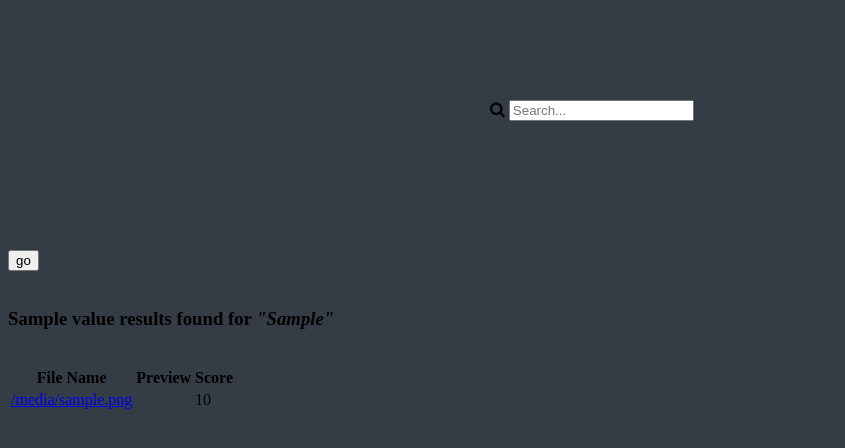
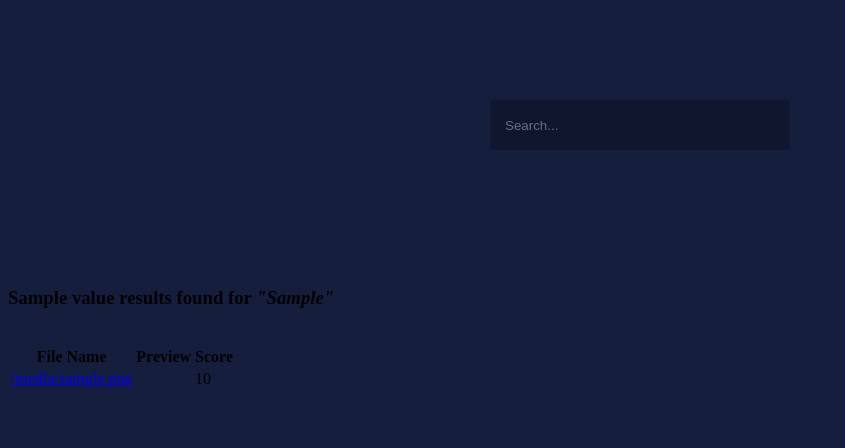
Before and after one commit to jschl/doc-search, a Flask app: template templates/results.html in a window 1280 px wide. Shown: the top 448 px of the page, without its empty margins (0-845 px from the left). Run offline with Flask 2, Linux system fonts and the light colour scheme; the template is opened without the code that fills it: most values are stand-ins (such as "Sample title", 1, 10 or a date in 2020); some libraries are stand-ins or nearby versions.

Commit message:
add icon transition, modify colors and adjust search box

```diff
--- a/static/css/stylesheet.css
+++ b/static/css/stylesheet.css
@@ -1,5 +1,5 @@
 body {
-    background: #343d46;
+    background: #151E3D;
 }
 
 .box {
@@ -7,3 +7,68 @@
     width: 300px;
     height: 50px;
 }
+
+.container{
+  overflow: hidden;
+  width: 300px;
+  vertical-align: middle;
+  white-space: nowrap;
+}
+
+.container input#search{
+  width: 300px;
+  height: 50px;
+  background: #10162e;
+  border: none;
+  font-size: 10pt;
+  float: left;
+  color: #fff;
+  padding-left: 15px;
+  -webkit-border-radius: 5px;
+  -moz-border-radius: 5px;
+  border-radius: 5px;
+}
+.container input#search::-webkit-input-placeholder {
+   color: #65737e;
+}
+
+.container input#search:-moz-placeholder { /* Firefox 18- */
+   color: #65737e;
+}
+
+.container input#search::-moz-placeholder {  /* Firefox 19+ */
+   color: #65737e;
+}
+
+.container input#search:-ms-input-placeholder {
+   color: #65737e;
+}
+
+.container:hover button.icon, .container:active button.icon, .container:focus button.icon{
+    outline: none;
+    opacity: 1;
+    margin-left: -50px;
+  }
+
+.container button.icon{
+  -webkit-border-top-right-radius: 5px;
+  -webkit-border-bottom-right-radius: 5px;
+  -moz-border-radius-topright: 5px;
+  -moz-border-radius-bottomright: 5px;
+  border-top-right-radius: 5px;
+  border-bottom-right-radius: 5px;
+
+  border: none;
+  background: #10162e;
+  height: 50px;
+  width: 50px;
+  opacity: 0;
+  color: #4f5b66;
+  font-size: 10pt;
+
+  -webkit-transition: all .55s ease;
+  -moz-transition: all .55s ease;
+  -ms-transition: all .55s ease;
+  -o-transition: all .55s ease;
+  transition: all .55s ease;
+}
--- a/templates/results.html
+++ b/templates/results.html
@@ -9,14 +9,13 @@
     <body>
         <form action="/search/results" method="post">
 
-            <div class="box">
-                <div class="container-1">
-                    <span class="icon"><i class="fa fa-search"></i></span>
-                    <input type="search" name="input" id="search" placeholder="Search..." />
-                </div>
-            </div>
+			<div class="box">
+				<div class="container">
+					<input type="search" name="input" id="search" placeholder="Search..." />
+					<button class="icon" type="submit"><i class="fa fa-search"></i></button>
+				</div>
+			</div>
 
-            <button type="submit">go</button>
         </form>
 
         <br/><h3>{{ res['hits']['total']['value'] }} results found for <em>"{{res['ST']}}"</em></h3>
--- a/templates/search.html
+++ b/templates/search.html
@@ -12,13 +12,11 @@
 	<form action="/search/results" method="post">
 
         <div class="box">
-            <div class="container-1">
-                <span class="icon"><i class="fa fa-search"></i></span>
+            <div class="container">
                 <input type="search" name="input" id="search" placeholder="Search..." />
+                <button class="icon" type="submit"><i class="fa fa-search"></i></button>
             </div>
         </div>
-
-        <button type="submit">go</button>
 
 	</form>
 
```
